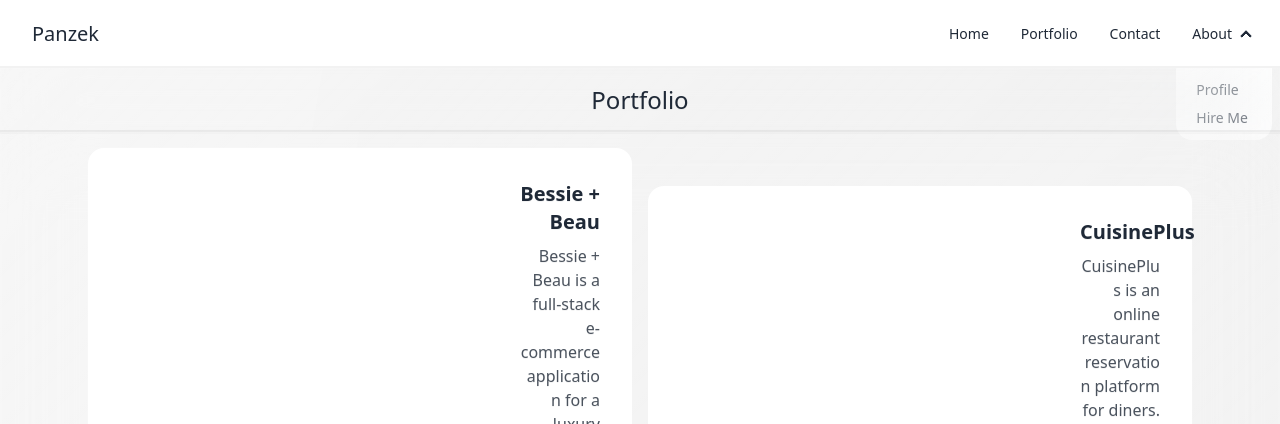
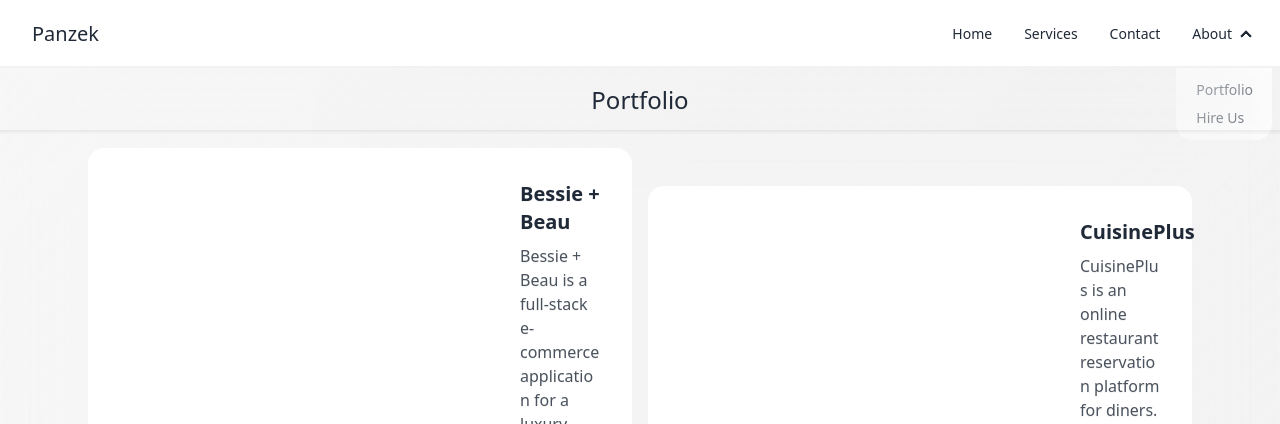
Before and after one commit to panzek/panzeksolutions, a Django app: page /portfolios/ in a window 1280 px wide, after a click on "About". Shown: the top 424 px of the page. Run offline with Django 5.2, Linux system fonts and the light colour scheme; some libraries are stand-ins or nearby versions.

Commit message:
Add services to navigation menu

```diff
--- a/templates/base.html
+++ b/templates/base.html
@@ -14,7 +14,7 @@
     	{% endblock %}
 	</head>
 
-	<body class="flex flex-col min-h-screen bg-base-200 text-center sm:text-right">
+	<body class="flex flex-col min-h-screen bg-base-200 text-center sm:text-left">
 		<div class="drawer">
 			<input id="my-drawer-3" type="checkbox" class="drawer-toggle z-index" />
 			<div class="drawer-content flex flex-col">
@@ -39,7 +39,7 @@
 					<ul class="menu menu-horizontal">
 						<!-- Navbar menu content -->
 						<li><a>Home</a></li>
-						<li><a>Portfolio</a></li>
+						<li><a>Services</a></li>
 						<li><a>Contact</a></li>
 						<li>
 							<details>
@@ -47,8 +47,8 @@
 									About
 								</summary>
 								<ul class="menu menu-sm p-2 bg-base-100 rounded-t-none w-24">
-								<li><a>Profile</a></li>
-								<li><a>Hire Me</a></li>
+								<li><a>Portfolio</a></li>
+								<li><a>Hire Us</a></li>
 								</ul>
 							</details>
 						</li>
@@ -83,7 +83,7 @@
 						</svg>
 					</label>
 					<li><a>Home</a></li>
-					<li><a>Portfolio</a></li>
+					<li><a>Services</a></li>
 					<li><a>Contact</a></li>
 					<li>
 						<details>
@@ -91,7 +91,7 @@
 								About
 							</summary>
 								<ul class="menu menu-sm p-2 bg-base-300 rounded-box z-[1] mt-3 w-52 shadow">
-									<li><a>Profile</a></li>
+									<li><a>Portfolio</a></li>
 									<li><a>Hire Me</a></li>
 								</ul>
 						</details>
```
Also changed, not shown: static/css/base.css.
